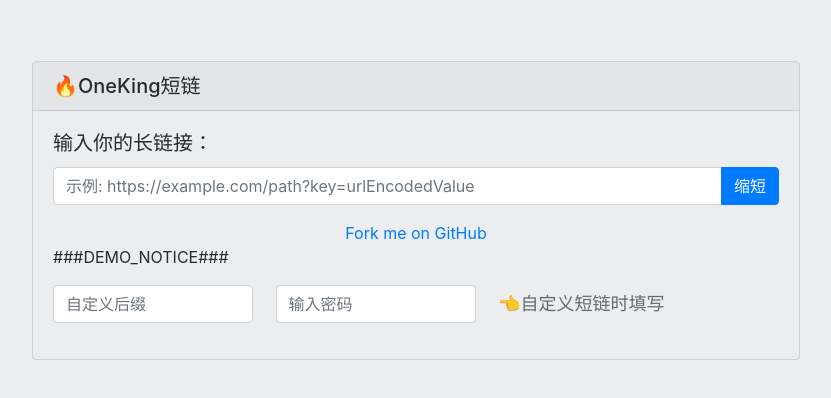
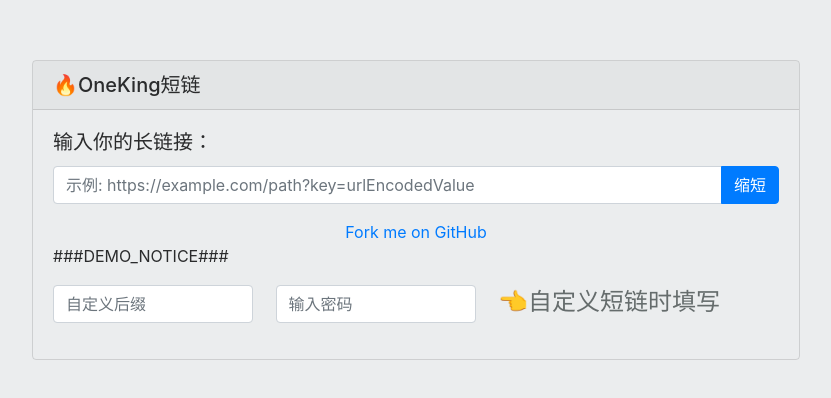
Before and after one commit to fanwuer/Url-Shorten-Worker, a plain HTML site: page index.html in a window 1280 px wide. Shown: the part 190-588 px from the top of the page, without its empty margins (224-1055 px from the left). Drawn offline with nearby package versions, Linux system fonts and the light colour scheme.

Commit message:
👈自定义短链时填写-字体大小5

```diff
--- a/index.html
+++ b/index.html
@@ -87,7 +87,7 @@
       <p>
       <input id="key" type="text" class="form-control" placeholder="自定义后缀" style="width:200px;display:inline" /> &nbsp;&nbsp;&nbsp;
       <input id="password" type="password" class="form-control" placeholder="输入密码" style="width:200px;display:inline" /> &nbsp;&nbsp;&nbsp;
-        <font color="#656C6C" size = "4"  face="微软雅黑">👈自定义短链时填写</font>
+        <font color="#656C6C" size = "5"  face="微软雅黑">👈自定义短链时填写</font>
       </p>
       </form>
     </div>
```
